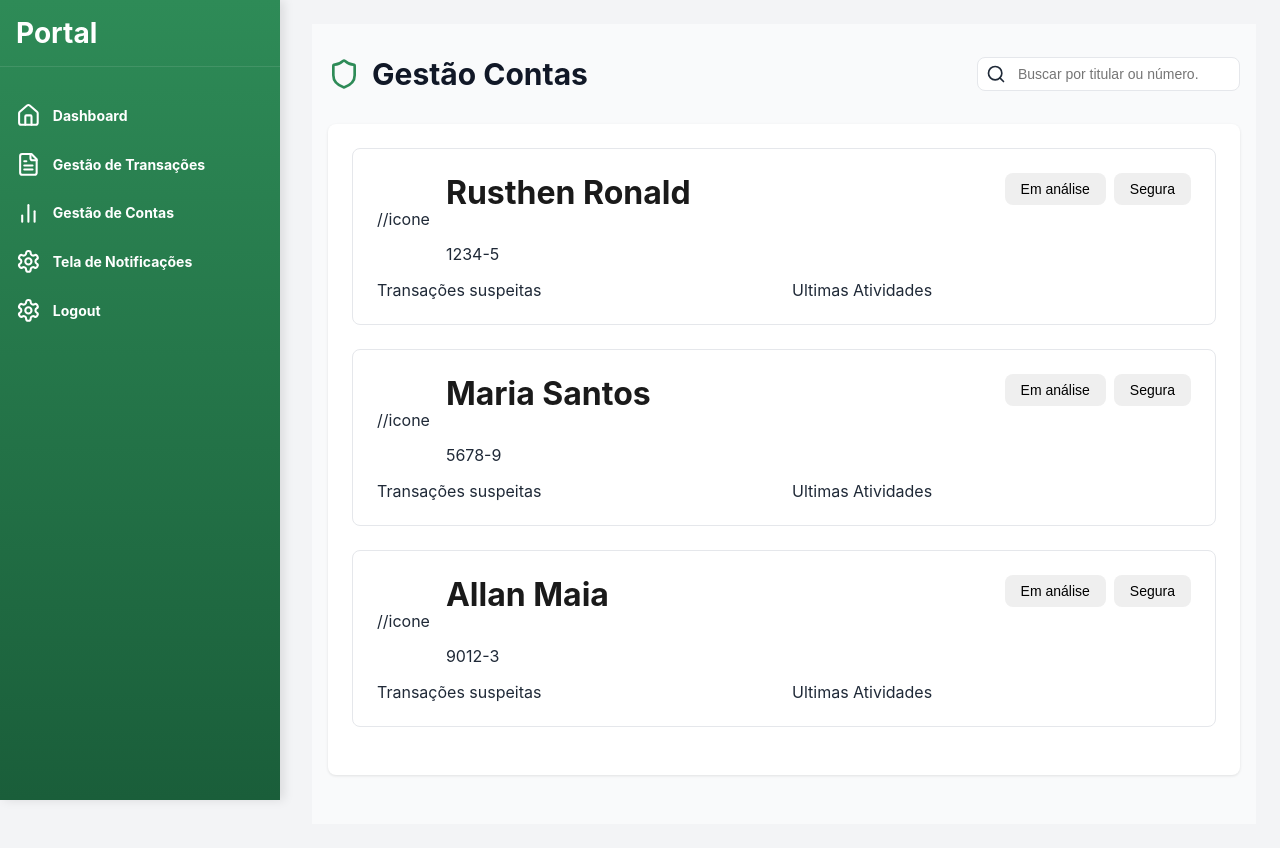
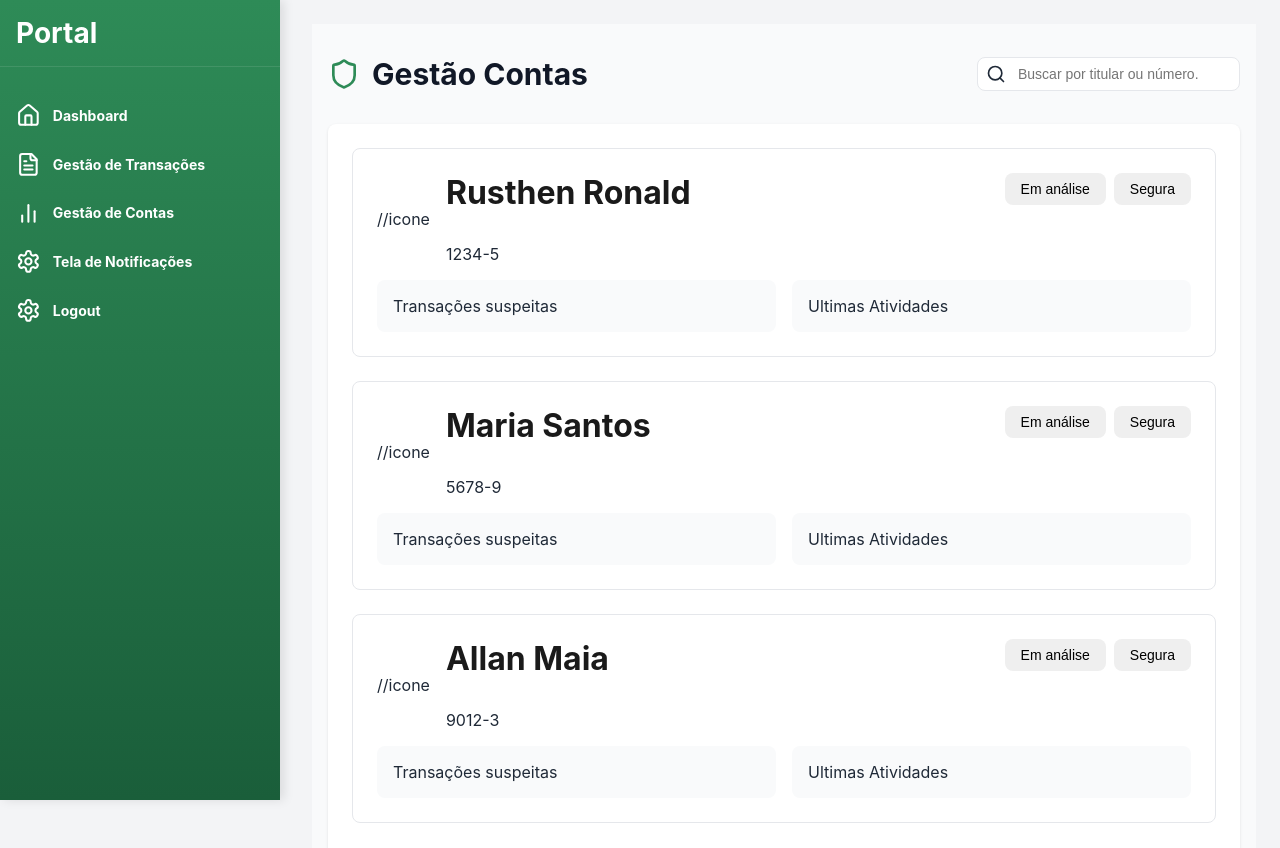
Before and after one commit to RusthenRonald2006/Portal-de-analise-em-anomalias-transacionais, a React (Create React App) app in the folder detec-anomalias/: page /gestaocontas in a window 1280 px wide. Built offline with nearby package versions, Linux system fonts and the light colour scheme; the HTML template or start-up script is replaced by a standard one.

Commit message:
estilizando caixa de detalhes da conta

```diff
--- a/detec-anomalias/src/components/Pages/GestaoContas.module.css
+++ b/detec-anomalias/src/components/Pages/GestaoContas.module.css
@@ -132,6 +132,11 @@
     gap: 1rem;
     margin-top: 1rem;
 }
+.details_box{
+    background-color: #f9fafb;
+    padding: 1rem;
+    border-radius: 0.5rem;
+}
 button{
     padding: 0.5rem 1rem;
     border-radius: 0.5rem;
```
